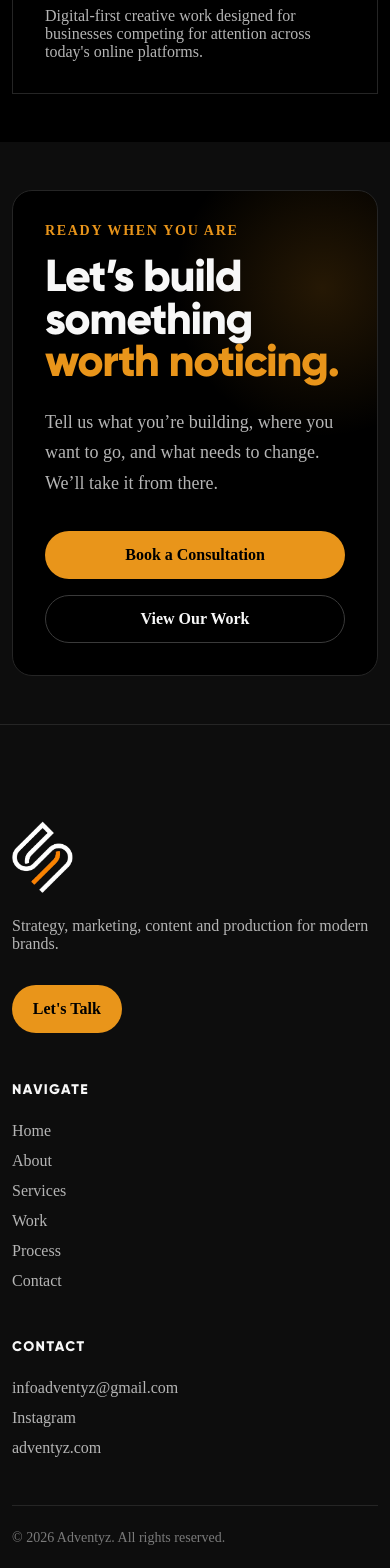
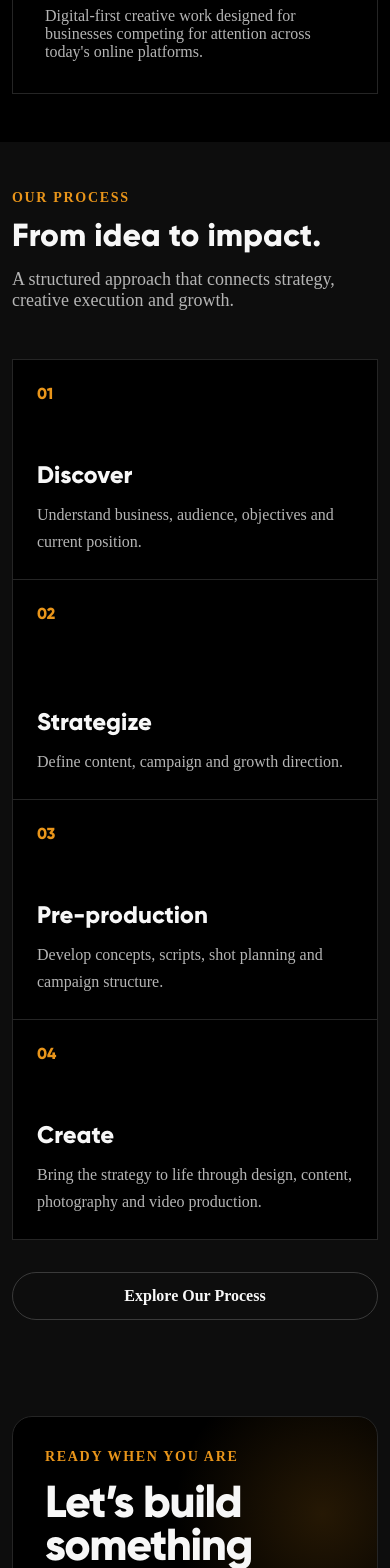
Before and after one commit to AkashTheSciGuy/adventyz-website, a React (Vite) app: page / in a window 390 px wide. Shown: the part 5782-7350 px from the top of the page. Built offline with nearby package versions, Linux system fonts and the light colour scheme.

Commit message:
feat: integrate process and testimonials on homepage

```diff
--- /dev/null
+++ b/src/data/process.js
@@ -0,0 +1,44 @@
+export const processSteps = [
+  {
+    number: "01",
+    title: "Discover",
+    description:
+      "Understand business, audience, objectives and current position.",
+  },
+  {
+    number: "02",
+    title: "Strategize",
+    description:
+      "Define content, campaign and growth direction.",
+  },
+  {
+    number: "03",
+    title: "Pre-production",
+    description:
+      "Develop concepts, scripts, shot planning and campaign structure.",
+  },
+  {
+    number: "04",
+    title: "Create",
+    description:
+      "Bring the strategy to life through design, content, photography and video production.",
+  },
+  {
+    number: "05",
+    title: "Launch",
+    description:
+      "Publish content and launch campaigns with a clear execution plan.",
+  },
+  {
+    number: "06",
+    title: "Optimize",
+    description:
+      "Review performance and improve execution based on what we learn.",
+  },
+  {
+    number: "07",
+    title: "Scale",
+    description:
+      "Expand what is working and build on the strongest opportunities.",
+  },
+];
--- a/src/data/testimonials.js
+++ b/src/data/testimonials.js
@@ -7,6 +7,7 @@ export const testimonials = [
     role: "Client / Role",
     company: "Company Name",
     project: "Project / Service",
+    approved: false,
   },
   {
     id: "testimonial-02",
@@ -16,6 +17,7 @@ export const testimonials = [
     role: "Client / Role",
     company: "Company Name",
     project: "Project / Service",
+    approved: false,
   },
   {
     id: "testimonial-03",
@@ -25,5 +27,6 @@ export const testimonials = [
     role: "Client / Role",
     company: "Company Name",
     project: "Project / Service",
+    approved: false,
   },
 ];
--- a/src/pages/Home.jsx
+++ b/src/pages/Home.jsx
@@ -3,6 +3,8 @@ import IntroSection from "../sections/home/IntroSection";
 import ServicesPreviewSection from "../sections/home/ServicesPreviewSection";
 import SelectedWorkSection from "../sections/home/SelectedWorkSection";
 import WhyAdventyzSection from "../sections/home/WhyAdventyzSection";
+import ProcessPreviewSection from "../sections/home/ProcessPreviewSection";
+import TestimonialsSection from "../sections/home/TestimonialsSection";
 import FinalCtaSection from "../sections/home/FinalCtaSection";
 
 import Reveal from "../components/common/Reveal";
@@ -30,6 +32,14 @@ function Home() {
         <WhyAdventyzSection />
       </Reveal>
 
+      <Reveal>
+        <ProcessPreviewSection />
+      </Reveal>
+
+      <Reveal>
+        <TestimonialsSection />
+      </Reveal>
+
       <FinalCtaSection />
     </main>
   );
--- a/src/pages/Process.jsx
+++ b/src/pages/Process.jsx
@@ -2,52 +2,13 @@ import Container from "../components/ui/Container";
 import SectionHeading from "../components/ui/SectionHeading";
 import Button from "../components/ui/Button";
 
+import { processSteps } from "../data/process";
+
 import "../styles/process.css";
 
-const processSteps = [
-  {
-    number: "01",
-    title: "Discover",
-    description:
-      "Understand business, audience, objectives and current position.",
-  },
-  {
-    number: "02",
-    title: "Strategize",
-    description:
-      "Define content, campaign and growth direction.",
-  },
-  {
-    number: "03",
-    title: "Pre-production",
-    description:
-      "Develop concepts, scripts, shot planning and campaign structure.",
-  },
-  {
-    number: "04",
-    title: "Create",
-    description:
-      "Bring the strategy to life through design, content, photography and video production.",
-  },
-  {
-    number: "05",
-    title: "Launch",
-    description:
-      "Publish content and launch campaigns with a clear execution plan.",
-  },
-  {
-    number: "06",
-    title: "Optimize",
-    description:
-      "Review performance and improve execution based on what we learn.",
-  },
-  {
-    number: "07",
-    title: "Scale",
-    description:
-      "Expand what is working and build on the strongest opportunities.",
-  },
-];
+
+
+
 
 function Process() {
   return (
--- /dev/null
+++ b/src/sections/home/ProcessPreviewSection.jsx
@@ -0,0 +1,51 @@
+import Button from "../../components/ui/Button";
+import Section from "../../components/ui/Section";
+import SectionHeading from "../../components/ui/SectionHeading";
+
+import { processSteps } from "../../data/process";
+
+function ProcessPreviewSection() {
+  const previewSteps = processSteps.slice(0, 4);
+
+  return (
+    <Section className="process-preview">
+      <div className="process-preview__header">
+        <SectionHeading
+          eyebrow="Our Process"
+          title="From idea to impact."
+          description="A structured approach that connects strategy, creative execution and growth."
+        />
+
+        <Button to="/process" variant="secondary">
+          Explore Our Process
+        </Button>
+      </div>
+
+      <div className="process-preview__grid">
+        {previewSteps.map((step) => (
+          <article
+            key={step.number}
+            className="process-preview__card hover-lift"
+          >
+            <span className="process-preview__number">
+              {step.number}
+            </span>
+
+            <div>
+              <h3>{step.title}</h3>
+              <p>{step.description}</p>
+            </div>
+          </article>
+        ))}
+      </div>
+
+      <div className="process-preview__mobile-action">
+        <Button to="/process" variant="secondary">
+          Explore Our Process
+        </Button>
+      </div>
+    </Section>
+  );
+}
+
+export default ProcessPreviewSection;
--- /dev/null
+++ b/src/sections/home/TestimonialsSection.jsx
@@ -0,0 +1,49 @@
+import Section from "../../components/ui/Section";
+import SectionHeading from "../../components/ui/SectionHeading";
+
+import { testimonials } from "../../data/testimonials";
+
+function TestimonialsSection() {
+  const approvedTestimonials = testimonials.filter(
+    (testimonial) => testimonial.approved === true,
+  );
+
+  if (approvedTestimonials.length === 0) {
+    return null;
+  }
+
+  return (
+    <Section className="testimonials-preview">
+      <SectionHeading
+        eyebrow="Testimonials"
+        title="What our clients say."
+        description="Feedback from brands we've worked with."
+      />
+
+      <div className="testimonials-preview__grid">
+        {approvedTestimonials.slice(0, 3).map((testimonial) => (
+          <article
+            key={testimonial.id}
+            className="testimonial-card"
+          >
+            <blockquote>
+              “{testimonial.quote}”
+            </blockquote>
+
+            <div className="testimonial-card__client">
+              <strong>{testimonial.client}</strong>
+
+              <span>
+                {[testimonial.role, testimonial.company]
+                  .filter(Boolean)
+                  .join(" · ")}
+              </span>
+            </div>
+          </article>
+        ))}
+      </div>
+    </Section>
+  );
+}
+
+export default TestimonialsSection;
--- a/src/styles/home.css
+++ b/src/styles/home.css
@@ -770,3 +770,155 @@
     width: 100%;
   }
 }
+
+/* ========================================
+   Process Preview
+   ======================================== */
+
+.process-preview {
+  background: var(--color-surface);
+}
+
+.process-preview__header {
+  display: flex;
+  align-items: flex-end;
+  justify-content: space-between;
+  gap: var(--space-6);
+  margin-bottom: var(--space-7);
+}
+
+.process-preview__header .section-heading {
+  margin-bottom: 0;
+}
+
+.process-preview__grid {
+  display: grid;
+  grid-template-columns: repeat(4, minmax(0, 1fr));
+  border-top: 1px solid var(--color-border);
+  border-left: 1px solid var(--color-border);
+}
+
+.process-preview__card {
+  min-height: 280px;
+  display: flex;
+  flex-direction: column;
+  justify-content: space-between;
+
+  padding: var(--space-5);
+
+  background: var(--color-black);
+
+  border-right: 1px solid var(--color-border);
+  border-bottom: 1px solid var(--color-border);
+}
+
+.process-preview__number {
+  color: var(--color-brand);
+
+  font-family: var(--font-family-brand);
+  font-weight: 800;
+}
+
+.process-preview__card h3 {
+  margin-bottom: var(--space-3);
+
+  font-family: var(--font-family-brand);
+  font-size: var(--font-size-xl);
+}
+
+.process-preview__card p {
+  color: var(--color-text-muted);
+  line-height: 1.7;
+}
+
+.process-preview__mobile-action {
+  display: none;
+  margin-top: var(--space-6);
+}
+
+/* ========================================
+   Testimonials
+   ======================================== */
+
+.testimonials-preview {
+  background: var(--color-black);
+}
+
+.testimonials-preview__grid {
+  display: grid;
+  grid-template-columns: repeat(3, minmax(0, 1fr));
+  gap: var(--space-5);
+}
+
+.testimonial-card {
+  min-height: 300px;
+
+  display: flex;
+  flex-direction: column;
+  justify-content: space-between;
+
+  padding: var(--space-6);
+
+  background: var(--color-surface);
+
+  border: 1px solid var(--color-border);
+  border-radius: var(--radius-md);
+}
+
+.testimonial-card blockquote {
+  margin: 0;
+
+  color: var(--color-text);
+
+  font-family: var(--font-family-brand);
+  font-size: var(--font-size-xl);
+  line-height: 1.4;
+}
+
+.testimonial-card__client {
+  display: grid;
+  gap: var(--space-1);
+
+  margin-top: var(--space-6);
+}
+
+.testimonial-card__client strong {
+  color: var(--color-brand);
+}
+
+.testimonial-card__client span {
+  color: var(--color-text-muted);
+  font-size: var(--font-size-sm);
+}
+
+@media (max-width: 1024px) {
+  .process-preview__grid {
+    grid-template-columns: repeat(2, 1fr);
+  }
+
+  .testimonials-preview__grid {
+    grid-template-columns: 1fr;
+  }
+}
+
+@media (max-width: 768px) {
+  .process-preview__header > .button {
+    display: none;
+  }
+
+  .process-preview__mobile-action {
+    display: block;
+  }
+
+  .process-preview__mobile-action .button {
+    width: 100%;
+  }
+
+  .process-preview__grid {
+    grid-template-columns: 1fr;
+  }
+
+  .process-preview__card {
+    min-height: 220px;
+  }
+}
```
